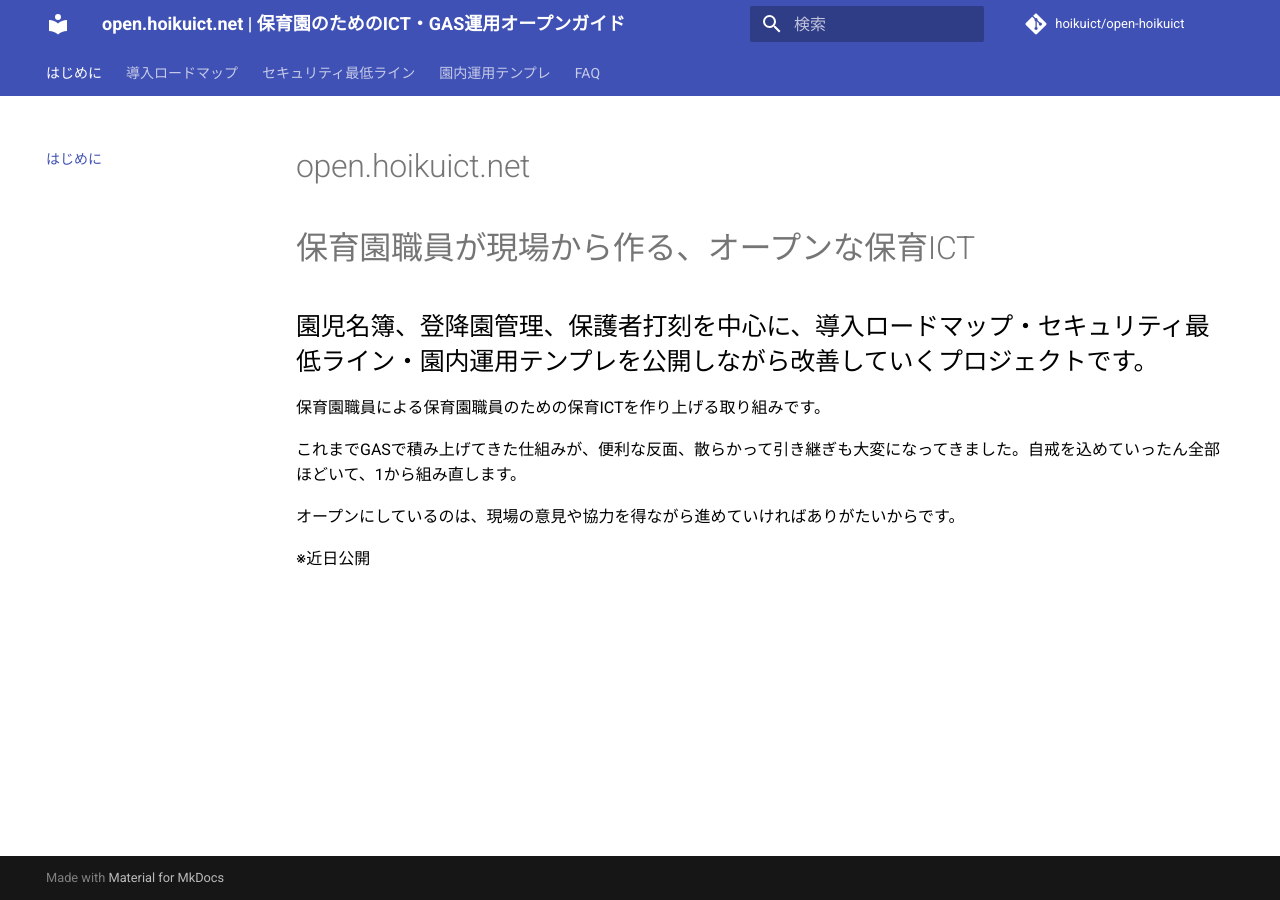
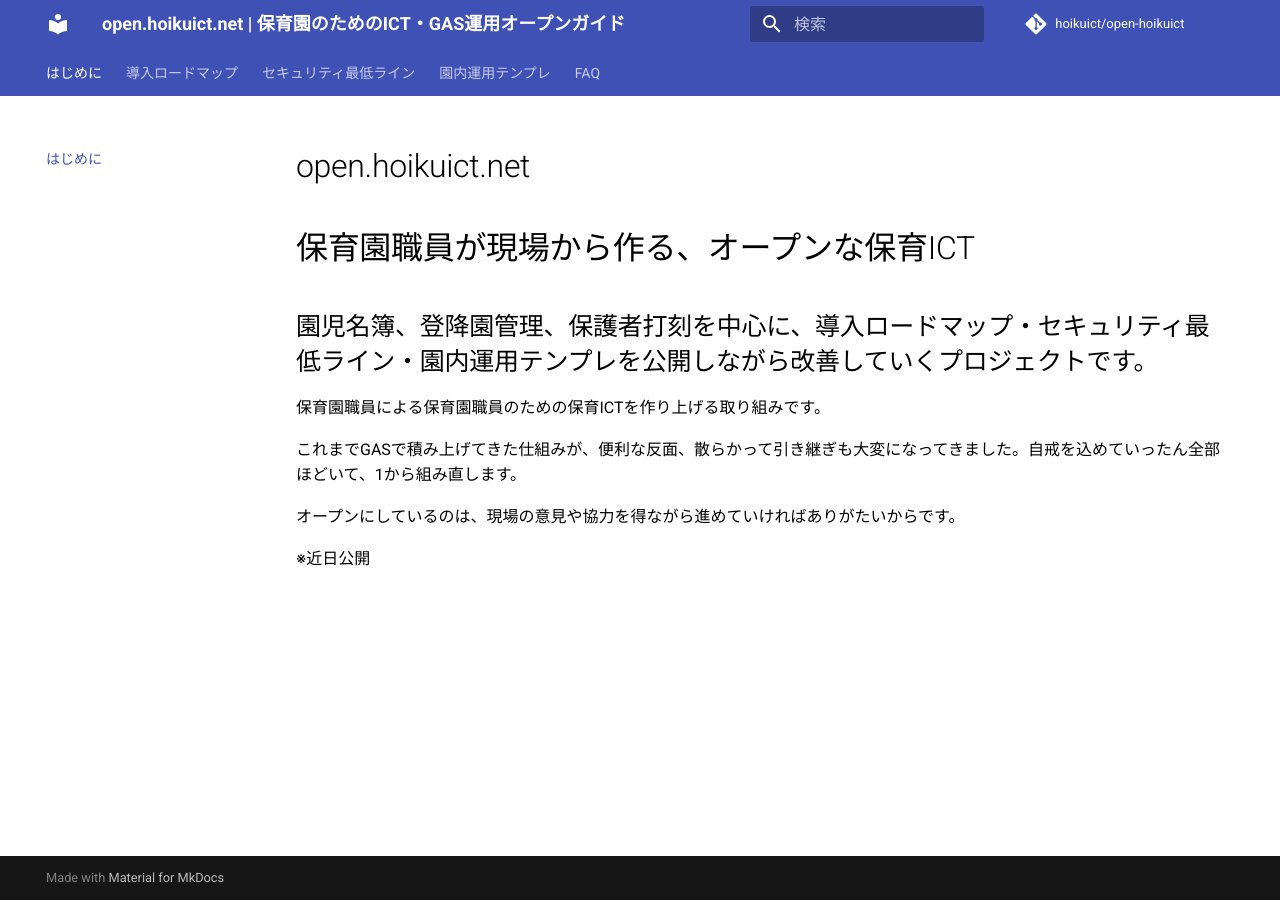
Before and after one commit to hoikuict/open-hoikuict, an MkDocs documentation site: the page built from docs/index.md, in a window 1280 px wide. Built offline with MkDocs 1.6.1 and Material for MkDocs 9.7.7, drawn with Linux system fonts in a browser that asks for light colours; comment, search, counter and statistics services are not loaded.

Commit message:
20260309

```diff
--- a/docs/stylesheets/extra.css
+++ b/docs/stylesheets/extra.css
@@ -5,3 +5,8 @@
   /* 記事内の段落やリストなどのテキストカラーを真っ黒に */
   --md-typeset-color: #000000;
 }
+
+/* h1見出しを真っ黒にする */
+.md-typeset h1 {
+  color: #000000;
+}
```
